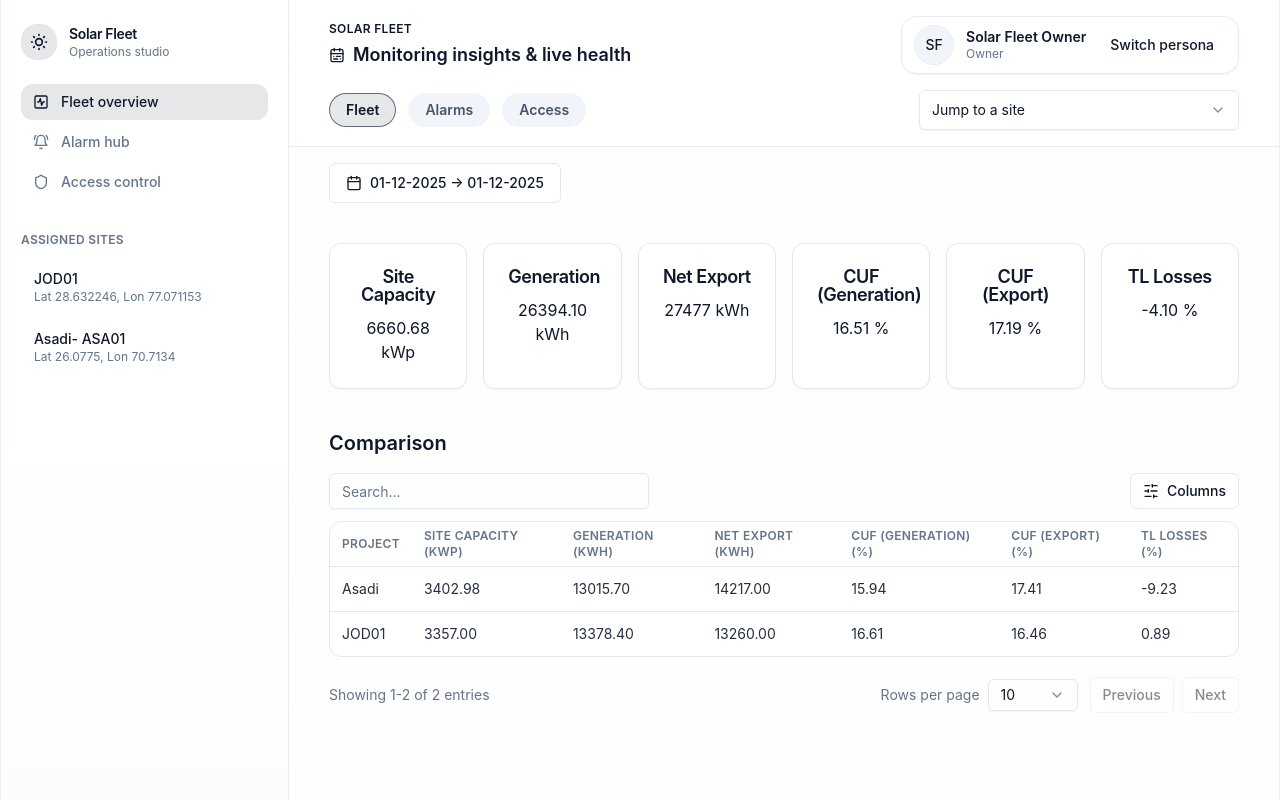
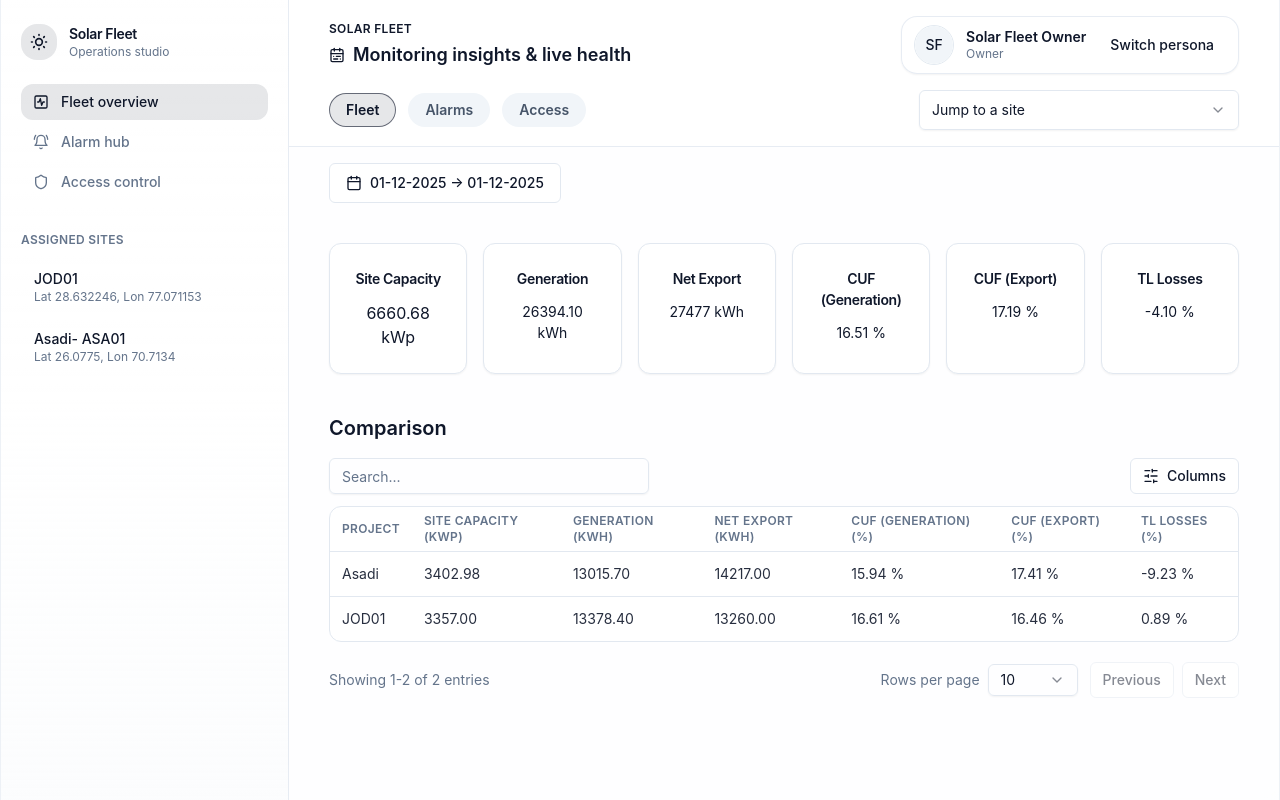
Before and after one commit to ShivamSharma-15/temp, a React (Vite) app: page /apps/solar-smart/app in a window 1280 px wide. Built offline with nearby package versions, Linux system fonts and the light colour scheme.

Commit message:
changed font sizes for card

```diff
--- a/src/components/TotalDataTable.jsx
+++ b/src/components/TotalDataTable.jsx
@@ -187,19 +187,19 @@ const comparisonColumns = [
   {
     accessorKey: "CUF",
     header: "CUF (Generation) (%)",
-    cell: ({ row }) => Number(row.original.CUF || 0).toFixed(2),
+    cell: ({ row }) => `${Number(row.original.CUF || 0).toFixed(2)} %`,
   },
 
     {
     accessorKey: "CUF Export",
     header: "CUF (Export) (%)",
-    cell: ({ row }) => Number(row.original.CUFNE || 0).toFixed(2),
+    cell: ({ row }) => `${Number(row.original.CUFNE || 0).toFixed(2)} %`,
   },
 
     {
     accessorKey: "TL Loss",
     header: "TL Losses (%)",
-    cell: ({ row }) => Number(row.original.TLL || 0).toFixed(2),
+    cell: ({ row }) => `${Number(row.original.TLL || 0).toFixed(2)} %`,
   },
 
 ];
@@ -244,42 +244,42 @@ const comparisonColumns = [
       <div className="grid grid-cols-2 md:grid-cols-3 xl:grid-cols-6 gap-4">
         <Card>
           <CardContent className="p-6 text-center">
-            <CardTitle>Site Capacity</CardTitle>
-            <p className="mt-3">{siteCapacity} kWp</p>
+            <CardTitle className="text-[14px]">Site Capacity</CardTitle>
+            <p className="mt-3 font-[12px]">{siteCapacity} kWp</p>
           </CardContent>
         </Card>
 
                 <Card>
           <CardContent className="p-6 text-center">
-            <CardTitle>Generation</CardTitle>
-            <p className="mt-3">{(totals["Total Generation"]).toFixed(2) || 0} kWh</p>
+            <CardTitle className="text-[14px]">Generation</CardTitle>
+            <p className="mt-3 text-[14px]">{(totals["Total Generation"]).toFixed(2) || 0} kWh</p>
           </CardContent>
         </Card>
 
                 <Card>
           <CardContent className="p-6 text-center">
-            <CardTitle>Net Export </CardTitle>
-            <p className="mt-3">{totals["Main Net Export  (KWH)"] || 0} kWh</p>
+            <CardTitle className="text-[14px]">Net Export </CardTitle>
+            <p className="mt-3 text-[14px]">{totals["Main Net Export  (KWH)"] || 0} kWh</p>
           </CardContent>
         </Card>
 
         <Card>
           <CardContent className="p-6 text-center">
-            <CardTitle>CUF (Generation)</CardTitle>
-            <p className="mt-3">{cuf} %</p>
+            <CardTitle className="text-[14px]">CUF (Generation)</CardTitle>
+            <p className="mt-3 text-[14px]">{cuf} %</p>
           </CardContent>
         </Card>
         <Card>
           <CardContent className="p-6 text-center">
-            <CardTitle>CUF (Export)</CardTitle>
-            <p className="mt-3">{cufne} %</p>
+            <CardTitle className="text-[14px]">CUF (Export)</CardTitle>
+            <p className="mt-3 text-[14px]">{cufne} %</p>
           </CardContent>
         </Card>
 
         <Card>
           <CardContent className="p-6 text-center">
-            <CardTitle>TL Losses </CardTitle>
-            <p className="mt-3">{tll} %</p>
+            <CardTitle className="text-[14px]">TL Losses </CardTitle>
+            <p className="mt-3 text-[14px]">{tll} %</p>
           </CardContent>
         </Card>
 
```
